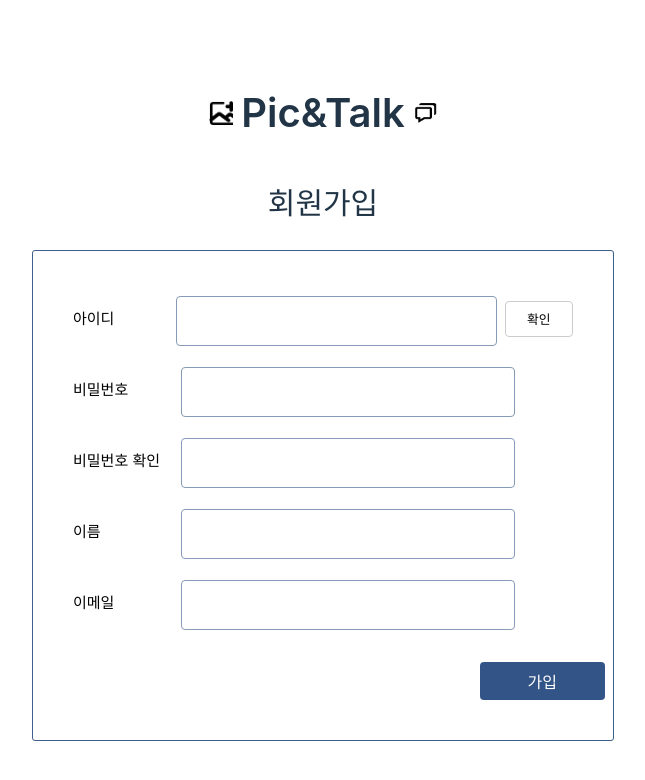
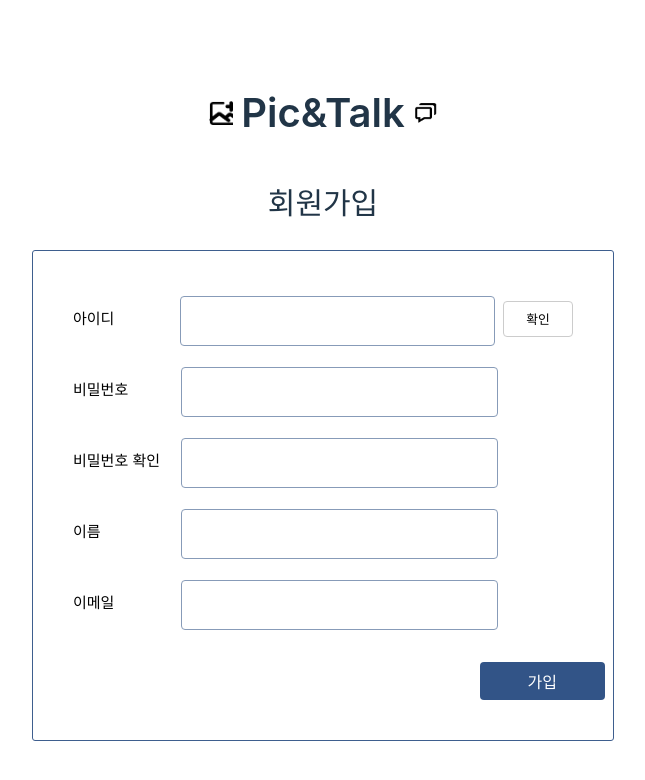
Before and after one commit to hansung-PreCaps/Frontend, a React (Vite) app: page /signup in a window 1280 px wide. Shown: the top 780 px of the page, without its empty margins (333-978 px from the left). Built offline with nearby package versions, Linux system fonts and the light colour scheme; a web font is replaced by a local one.

Commit message:
css 일부 수정

```diff
--- a/src/components/JoinPage.css
+++ b/src/components/JoinPage.css
@@ -79,7 +79,7 @@ body {
 }
 
 .input-field {
-  width: 300px;
+  width: 270px;
   height: 34px;
   border: 1px solid #cccccc;
   border-radius: 4px;
--- a/src/components/LoginPage.css
+++ b/src/components/LoginPage.css
@@ -72,7 +72,7 @@ body {
 
 .input-field {
   height: 48px;
-  padding: 0 1rem;
+  padding: 0 1.4rem;
   border: 1px solid #879BB8;
   border-radius: 4px;
   font-size: 0.8rem;
--- a/src/components/MainPage.jsx
+++ b/src/components/MainPage.jsx
@@ -154,7 +154,7 @@ function MainPage() {
         ],
         from: formattedFrom,
         subject: subject || '테스트',
-        message_type: 'LMS',
+        message_type: 'MMS',
         content: content || '메시지 내용이 없습니다.',
         status: status,
         ...(sendTime && { send_time: sendTime }),
--- a/src/mypage/MemberInfo.css
+++ b/src/mypage/MemberInfo.css
@@ -67,6 +67,7 @@
     margin-top: -3px;
     font-size: 11px;
     border-radius: 4px;
+    width:50px;
   }
 
   .nickname-hint {
```
